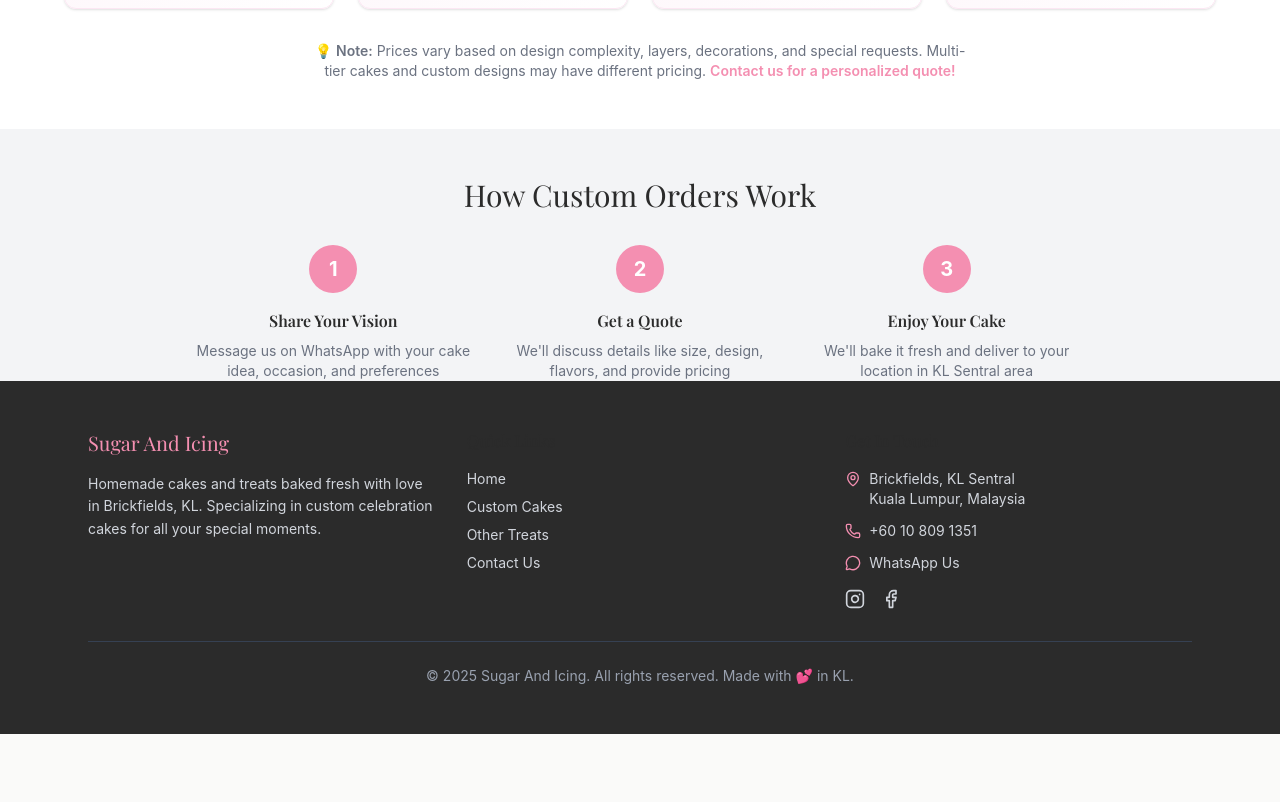
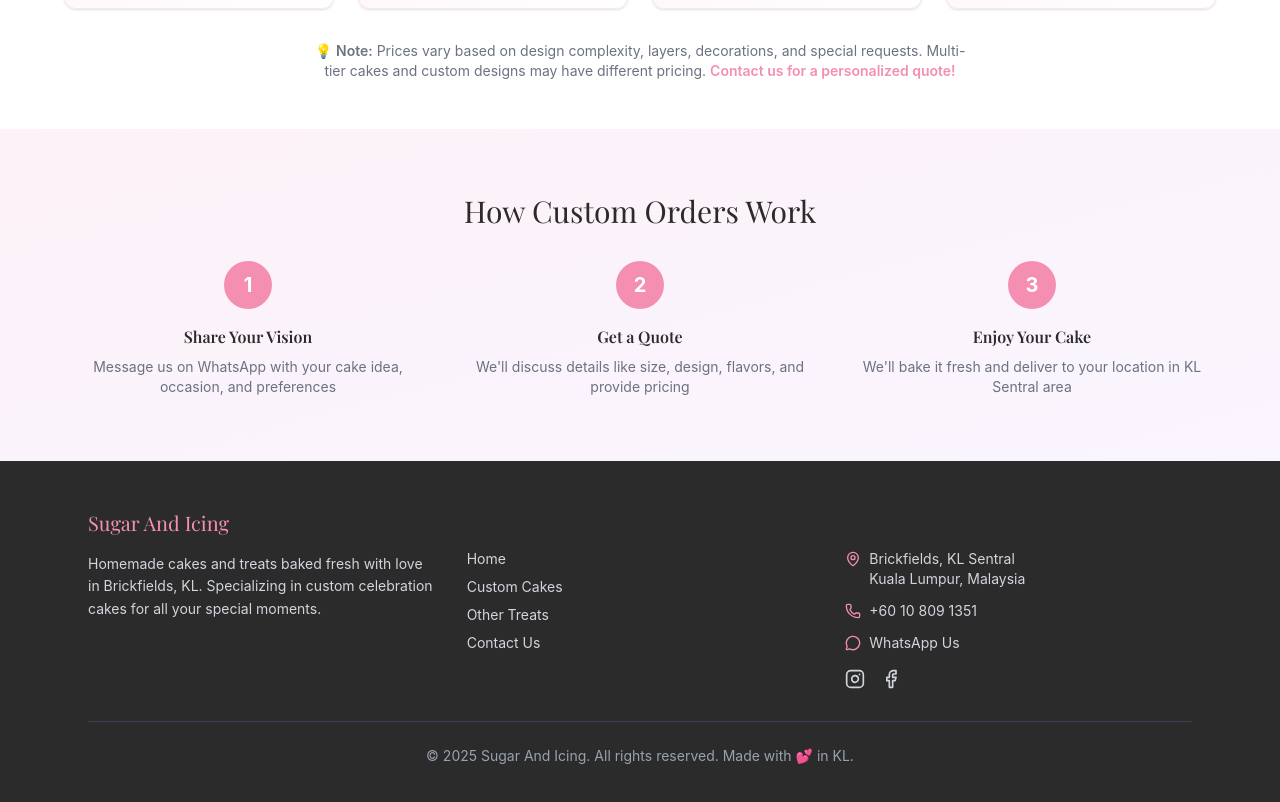
Before and after one commit to Kashfmh/Sugar-And-Icing, a Next.js app: page /custom-cakes in a window 1280 px wide. Shown: the part 1082-1884 px from the top of the page. Before the commit the page ends 1816 px from the top, so only its background shows below. Built offline with nearby package versions, Linux system fonts and the light colour scheme; no server answers; the database is empty; a web font is replaced by a local one.

Commit message:
fix: add bottom padding to How Custom Orders Work section

```diff
--- a/app/custom-cakes/page.tsx
+++ b/app/custom-cakes/page.tsx
@@ -479,9 +479,9 @@ export default function CustomCakesPage() {
                 </div>
             </section>
 
-            {/* How It Works Section */}
-            <section className="px-6 py-12 pb-0 md:pb-0 bg-sai-light-gray">
-                <div className="max-w-4xl mx-auto">
+            {/* How Custom Orders Work - More Compact with Better Mobile Spacing */}
+            <section className="bg-gradient-to-br from-pink-50 to-purple-50 py-16 px-4 md:px-8 pb-16">
+                <div className="max-w-6xl mx-auto">
                     <h3 className="font-serif text-3xl text-center text-sai-charcoal mb-8">
                         How Custom Orders Work
                     </h3>
```
